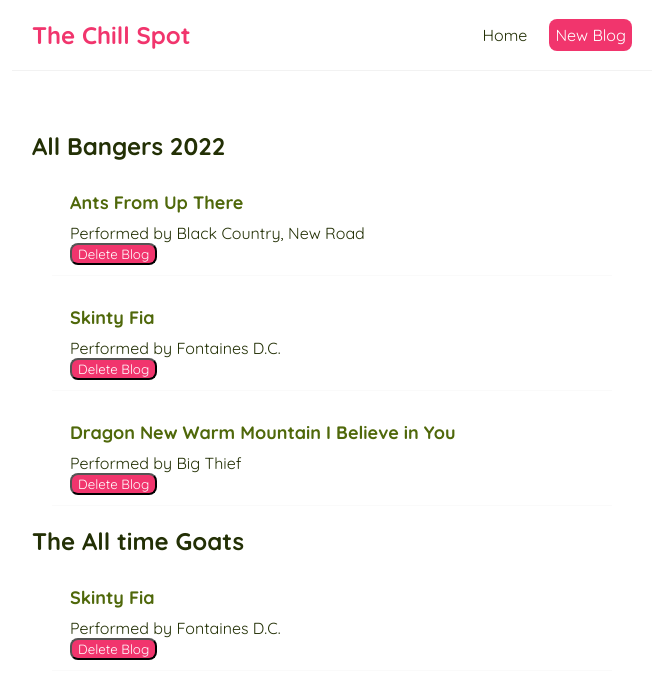
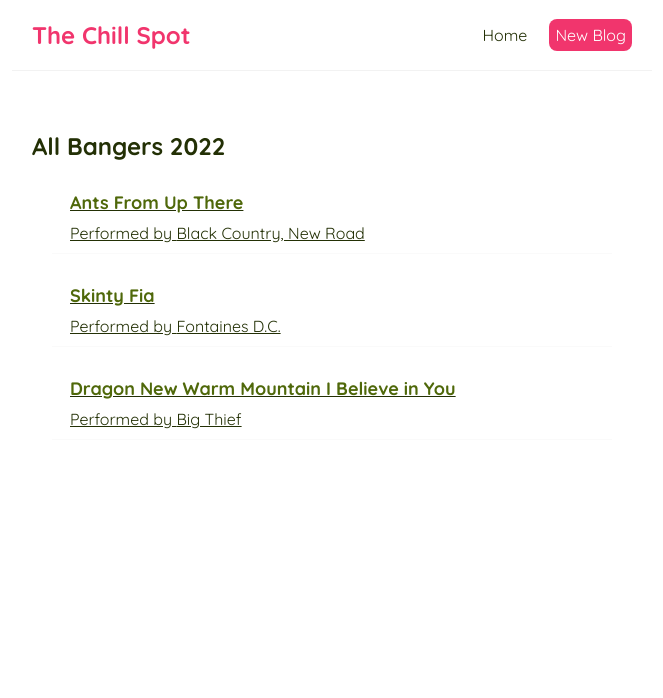
Before and after one commit to Kipkorir74/rock_n_roll, a React (Create React App) app: page / in a window 1280 px wide. Shown: the top 698 px of the page, without its empty margins (308-971 px from the left). Built offline with nearby package versions, Linux system fonts and the light colour scheme; data requests are answered from the project's data file.

Commit message:
Routing to songs info

```diff
--- /dev/null
+++ b/Data/db.json
@@ -0,0 +1,22 @@
+{
+    "blogs":[{
+        "title":"Ants From Up There ",
+        "review":"Black Country, New Road’s second album finds the seven-piece ensemble subtly evolving their experimental post-punk in a way that suggests they are starting to take themselves more seriously. There’s less of a tendency to think that they’ve doffed their cap to the likes of Slint and Shellac on this record, and while I never thought the debut lacked confidence, it feels like this is the record on which they are coming into full bloom.",
+        "artist": "Black Country, New Road ",
+         "id":1
+    },
+    {
+         "title":"Skinty Fia",
+         "review":"A magnificent third album which serves as the crowning point of a career that is, excitingly, still in its infancy. With their third album, Fontaines D.C. have grappled with weightier topics, experimented with more genres, and pushed themselves further than they have in the past. What’s even more impressive is that in doing so they’ve made their best album yet. The album fits perfectly with the mood of the times and it’s apparent that these songs were built with an honest, emotional grit.",
+         "artist":"Fontaines D.C.",
+         "id":2
+    },
+    {
+        "title":"Dragon New Warm Mountain I Believe in You",
+        "review":"An abundance of styles gives the potential for a new favourite song every time you listen to this rich album. With Dragon… we glimpse Big Thief’s magic in action, like pressing an ear to the rehearsal room door. It’s a lived experience, open-hearted and spontaneous, that pushes the boundaries of what the four, between them, can create.",
+        "artist":"Big Thief",
+        "id":3
+    }
+
+    ]
+}
--- a/package.json
+++ b/package.json
@@ -8,6 +8,7 @@
     "@testing-library/user-event": "^13.5.0",
     "react": "^18.1.0",
     "react-dom": "^18.1.0",
+    "react-router-dom": "^5.3.1",
     "react-scripts": "5.0.1",
     "web-vitals": "^2.1.4"
   },
--- a/src/App.js
+++ b/src/App.js
@@ -1,17 +1,31 @@
-import logo from './logo.svg';
+import { BrowserRouter as Router, Route, Switch } from "react-router-dom";
 import Navbar from './Navbar';
 import Home from './Home';
+import Create from './Create';
+import BlogDetails from "./BlogDetails";
 
 
 function App() {
   return (
-    <div className="App">
+    <Router>
+      <div className="App">
        <Navbar/>
       <div className='content'>
-
-        <Home/>
+       <Switch>
+         <Route exact path="/">
+            <Home/>
+         </Route>
+         <Route path="/create">
+            <Create/>
+         </Route>
+         <Route path= "/blogs/:id">
+            <BlogDetails/>
+         </Route>
+       </Switch>
       </div>
     </div>
+    </Router>
+
   );
 }
 
--- /dev/null
+++ b/src/BlogDetails.js
@@ -0,0 +1,14 @@
+import { useParams } from "react-router-dom";
+
+const BlogDetails = () => {
+    const {id} = useParams;
+
+    return (
+        <div className="blog-details">
+            <h2>Blog Details = {id}</h2>
+
+        </div>
+     );
+}
+
+export default BlogDetails;
--- a/src/BlogList.js
+++ b/src/BlogList.js
@@ -1,4 +1,4 @@
-const BlogList = ({blogs, title, handleDelete}) => {
+const BlogList = ({blogs, title}) => {
 
 
     return (
@@ -6,9 +6,11 @@
             <h2>{title}</h2>
             {blogs.map((blog) => (
                 <div className="blogPreview" key = {blog.id}>
-                    <h2>{blog.title}</h2>
-                    <p>Performed by {blog.artist}</p>
-                    <button className="delete" onClick={() => handleDelete(blog.id)}>Delete Blog</button>
+                    <a href={"/blogs/${blog.id}"}>
+                        <h2>{blog.title}</h2>
+                        <p>Performed by {blog.artist}</p>
+                    </a>
+
                 </div>
             ))}
 
--- /dev/null
+++ b/src/Create.js
@@ -0,0 +1,9 @@
+const Create = () => {
+    return (
+        <div className="create">
+            <h2>Add a new Review</h2>
+        </div>
+     );
+}
+
+export default Create;
--- a/src/Home.js
+++ b/src/Home.js
@@ -1,25 +1,15 @@
-import React, { useState } from 'react';
+
 import BlogList from './BlogList';
+import useFetch from './useFetch';
 
 const Home = () => {
-
-    const [blogs, setBlogs] = useState([
-        { title:"Ants From Up There ", review:"Black Country, New Road’s second album finds the seven-piece ensemble subtly evolving their experimental post-punk in a way that suggests they are starting to take themselves more seriously.",
-        artist: "Black Country, New Road ", id:"1" },
-        { title:"Skinty Fia", review:"A magnificent third album which serves as the crowning point of a career that is, excitingly, still in its infancy.",
-        artist:"Fontaines D.C.",id:"2"},
-        { title:"Dragon New Warm Mountain I Believe in You", review:"An abundance of styles gives the potential for a new favourite song every time you listen to this rich album.",
-        artist:"Big Thief", id:"3"}
-    ]);
-
-        const handleDelete= (id) => {
-          const newBlogs = blogs.filter()
-        }
-
+    const {data: blogs, isPending, error} = useFetch("http://localhost:8000/blogs")
     return (
         <div className="home">
-            <BlogList blogs = {blogs} title="All Bangers 2022" handleDelete= {handleDelete}/>
-            <BlogList blogs = {blogs.filter((blog)=>blog.artist =="Fontaines D.C.")} title="The All time Goats"/>
+            {error && <div> {error} </div>}
+            {isPending && <div> loading..</div>}
+            {blogs && <BlogList blogs = {blogs} title="All Bangers 2022" />}
+
         </div>
      );
 }
--- a/src/Navbar.js
+++ b/src/Navbar.js
@@ -1,3 +1,4 @@
+
 const Navbar = () => {
     return (
         <nav className="navbar">
--- a/src/index.css
+++ b/src/index.css
@@ -47,8 +47,8 @@
   margin-bottom: 9px;
 }
 .delete{
-  display: grid;
+  /* display: grid;
   color:white;
   background-color: #f1356d;
-  border-radius: 8px;
+  border-radius: 8px; */
 }
--- a/src/index.js
+++ b/src/index.js
@@ -3,6 +3,7 @@
 import './index.css';
 import App from './App';
 import reportWebVitals from './reportWebVitals';
+
 
 const root = ReactDOM.createRoot(document.getElementById('root'));
 root.render(
--- /dev/null
+++ b/src/useFetch.js
@@ -0,0 +1,30 @@
+import React, { useEffect, useState } from 'react';
+const useFetch = (url) =>{
+
+    const [data, setData] = useState(null);
+    const [isPending, setIsPending] = useState(true);
+    const [error, setError]= useState(null);
+
+    useEffect(() =>{
+        setTimeout(()=>{
+            fetch(url).then(res =>{
+
+                if(!res.ok){
+                    throw Error('Could not fetch the Data for the resource');
+                }
+            return res.json()
+        })
+        .then(data=>{
+            setData(data);
+            setIsPending(false);
+            setError(null);
+        })
+        .catch(err=>{
+            setError(err.message)
+        })
+        }, 1000)
+    }, [url]);
+    return{data, isPending, error};
+}
+
+export default useFetch;
```
Also changed, not shown: 1 other file (tests, documents, lock files or other folders).
